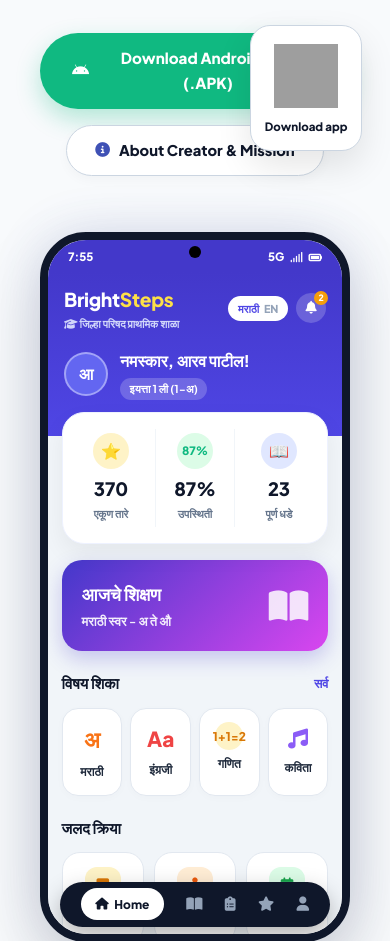
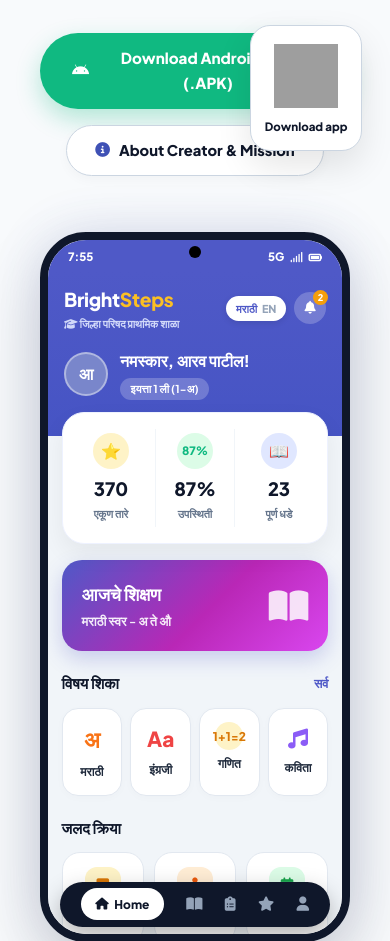
Before and after one commit to thepranit10/brightsteps, a Django app: page / in a window 390 px wide; the page is wider, and only the part inside the window is pictured. Shown: the part 739-1680 px from the top of that part. Run offline with Django 5.2, Linux system fonts and the light colour scheme; data that the repository does not hold is empty; grey boxes are pictures that could not be loaded.

Commit message:
Calibrate mobile mockup color palette to match authentic BrightSteps App periwinkle indigo and gold branding

```diff
--- a/core/templates/home.html
+++ b/core/templates/home.html
@@ -587,7 +587,7 @@
                 <div class="phone-frame-white">
 
                     <!-- Top Status Bar with Camera Notch -->
-                    <div style="background: #4338CA; padding: 0.5rem 1.25rem 0.35rem; display: flex; justify-content: space-between; align-items: center; color: white; font-size: 0.72rem; font-weight: 800; position: relative;">
+                    <div style="background: #4F59C7; padding: 0.5rem 1.25rem 0.35rem; display: flex; justify-content: space-between; align-items: center; color: white; font-size: 0.72rem; font-weight: 800; position: relative;">
                         <!-- Camera Punch Hole -->
                         <div style="position: absolute; top: 6px; left: 50%; transform: translateX(-50%); width: 12px; height: 12px; background: #000000; border-radius: 50%;"></div>
                         <span>7:55</span>
@@ -598,13 +598,13 @@
                         </div>
                     </div>
 
-                    <!-- App Bar Header (Gradient Blue) -->
-                    <div style="background: linear-gradient(180deg, #4338CA 0%, #4F46E5 100%); padding: 0.75rem 1rem 2.25rem; color: white;">
+                    <!-- App Bar Header (Periwinkle Blue #4F59C7 matching actual app) -->
+                    <div style="background: linear-gradient(180deg, #4F59C7 0%, #4654C4 100%); padding: 0.75rem 1rem 2.25rem; color: white;">
                         <!-- Logo & Controls Row -->
                         <div style="display: flex; justify-content: space-between; align-items: center; margin-bottom: 1rem;">
                             <div>
                                 <div style="font-weight: 900; font-size: 1.2rem; color: #FFFFFF; letter-spacing: -0.3px;">
-                                    Bright<span style="color: #FDE047;">Steps</span>
+                                    Bright<span style="color: #FBBF24;">Steps</span>
                                 </div>
                                 <div style="font-size: 0.68rem; color: #E0E7FF; opacity: 0.9; font-weight: 600;">
                                     <i class="fa-solid fa-graduation-cap"></i> जिल्हा परिषद प्राथमिक शाळा
@@ -612,25 +612,25 @@
                             </div>
 
                             <div style="display: flex; align-items: center; gap: 0.5rem;">
-                                <div style="background: #FFFFFF; color: #3730A3; padding: 0.25rem 0.6rem; border-radius: 50px; font-size: 0.68rem; font-weight: 800; display: flex; gap: 0.3rem;">
-                                    <span style="color: #4F46E5;">मराठी</span>
+                                <div style="background: #FFFFFF; color: #4F59C7; padding: 0.25rem 0.6rem; border-radius: 50px; font-size: 0.68rem; font-weight: 800; display: flex; gap: 0.3rem; box-shadow: 0 2px 6px rgba(0,0,0,0.1);">
+                                    <span style="color: #4F59C7;">मराठी</span>
                                     <span style="color: #94A3B8;">EN</span>
                                 </div>
-                                <div style="position: relative; background: rgba(255,255,255,0.2); width: 30px; height: 30px; border-radius: 50%; display: flex; align-items: center; justify-content: center;">
+                                <div style="position: relative; background: rgba(255,255,255,0.22); width: 32px; height: 32px; border-radius: 50%; display: flex; align-items: center; justify-content: center;">
                                     <i class="fa-solid fa-bell" style="font-size: 0.8rem; color: white;"></i>
-                                    <span style="position: absolute; top: -2px; right: -2px; background: #F59E0B; color: white; border-radius: 50%; width: 14px; height: 14px; font-size: 0.55rem; font-weight: 900; display: flex; align-items: center; justify-content: center;">2</span>
+                                    <span style="position: absolute; top: -2px; right: -2px; background: #F59E0B; color: white; border-radius: 50%; width: 15px; height: 15px; font-size: 0.58rem; font-weight: 900; display: flex; align-items: center; justify-content: center;">2</span>
                                 </div>
                             </div>
                         </div>
 
                         <!-- User Profile Header Banner -->
                         <div style="display: flex; align-items: center; gap: 0.75rem;">
-                            <div style="width: 44px; height: 44px; border-radius: 50%; background: #6366F1; border: 2px solid rgba(255,255,255,0.4); color: white; display: flex; align-items: center; justify-content: center; font-weight: 900; font-size: 1rem;">
+                            <div style="width: 44px; height: 44px; border-radius: 50%; background: #7986CB; border: 2px solid rgba(255,255,255,0.4); color: white; display: flex; align-items: center; justify-content: center; font-weight: 900; font-size: 1rem;">
                                 आ
                             </div>
                             <div style="text-align: left;">
                                 <div style="font-weight: 800; font-size: 1rem; color: #FFFFFF;">नमस्कार, आरव पाटील!</div>
-                                <div style="background: rgba(255, 255, 255, 0.2); color: #FFFFFF; padding: 0.15rem 0.6rem; border-radius: 50px; font-size: 0.68rem; font-weight: 700; display: inline-block; margin-top: 0.15rem;">
+                                <div style="background: rgba(255, 255, 255, 0.22); color: #FFFFFF; padding: 0.15rem 0.65rem; border-radius: 50px; font-size: 0.68rem; font-weight: 700; display: inline-block; margin-top: 0.15rem;">
                                     इयत्ता 1 ली (1-अ)
                                 </div>
                             </div>
@@ -667,8 +667,8 @@
                         </div>
                     </div>
 
-                    <!-- Today's Lesson Banner (Purple-Magenta Gradient) -->
-                    <div style="background: linear-gradient(135deg, #4338CA 0%, #D946EF 100%); border-radius: 20px; padding: 1.1rem 1.25rem; margin: 0 0.85rem 1.25rem 0.85rem; color: white; display: flex; justify-content: space-between; align-items: center; box-shadow: 0 8px 20px rgba(67, 56, 202, 0.25);">
+                    <!-- Today's Lesson Banner (Periwinkle-Magenta Gradient matching Image 2) -->
+                    <div style="background: linear-gradient(135deg, #4F59C7 0%, #B927B6 55%, #D946EF 100%); border-radius: 20px; padding: 1.1rem 1.25rem; margin: 0 0.85rem 1.25rem 0.85rem; color: white; display: flex; justify-content: space-between; align-items: center; box-shadow: 0 8px 20px rgba(79, 89, 199, 0.25);">
                         <div style="text-align: left;">
                             <div style="font-weight: 900; font-size: 1.1rem; margin-bottom: 0.2rem;">आजचे शिक्षण</div>
                             <div style="font-size: 0.8rem; color: rgba(255,255,255,0.9); font-weight: 600;">मराठी स्वर - अ ते औ</div>
@@ -682,7 +682,7 @@
                     <div style="padding: 0 0.85rem; margin-bottom: 1.25rem;">
                         <div style="display: flex; justify-content: space-between; align-items: center; margin-bottom: 0.75rem;">
                             <span style="font-weight: 900; font-size: 0.95rem; color: #0F172A;">विषय शिका</span>
-                            <span style="font-size: 0.78rem; color: #4F46E5; font-weight: 800; cursor: pointer;">सर्व</span>
+                            <span style="font-size: 0.78rem; color: #4F59C7; font-weight: 800; cursor: pointer;">सर्व</span>
                         </div>
 
                         <div style="display: grid; grid-template-columns: repeat(4, 1fr); gap: 0.5rem;">
```
